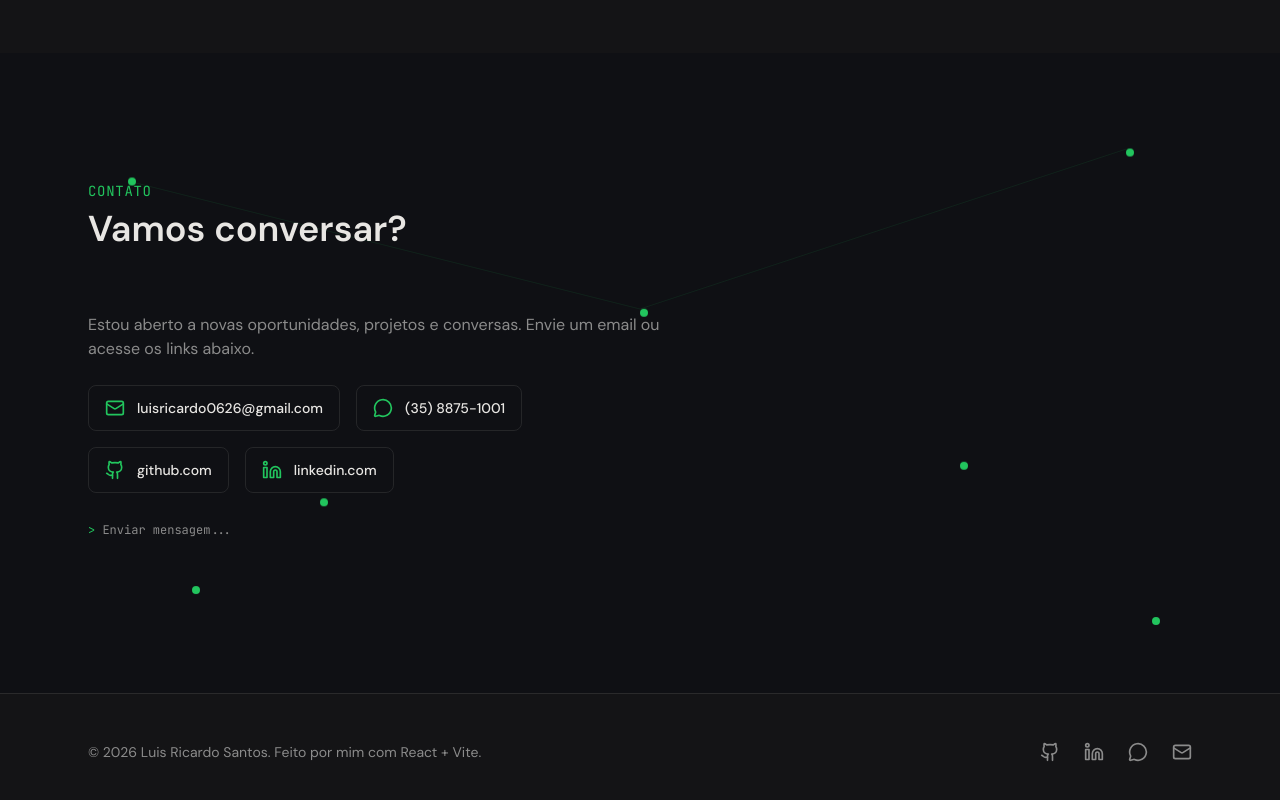
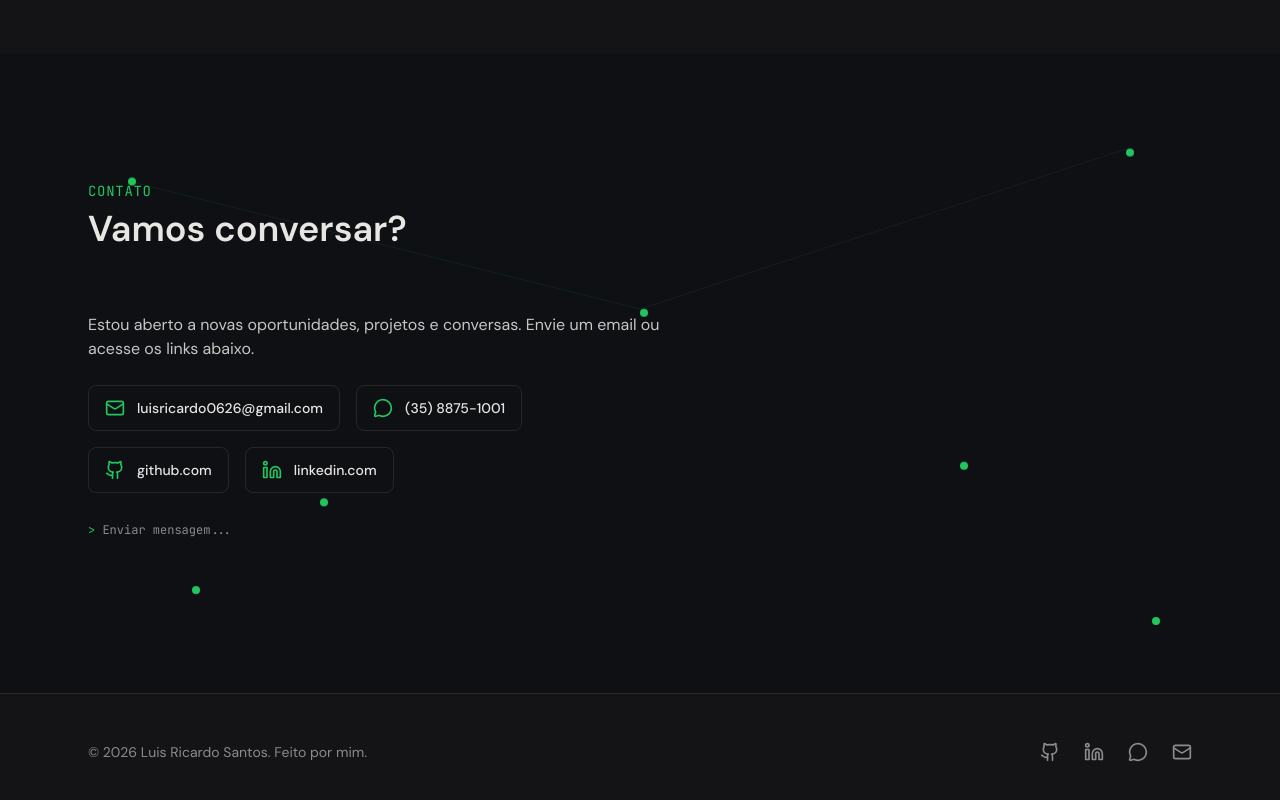
Before and after one commit to luisricar-do/me, a React (Vite) app: page / in a window 1280 px wide. Shown: the part 4382-5182 px from the top of the page. Built offline with nearby package versions, Linux system fonts and the light colour scheme.

Commit message:
Update footer text, adjust contact section styling, and modify project dates for accuracy

```diff
--- a/src/components/layout/Footer.jsx
+++ b/src/components/layout/Footer.jsx
@@ -20,7 +20,7 @@ export function Footer() {
     >
       <div className="mx-auto max-w-6xl px-6 py-12 flex flex-col md:flex-row items-center justify-between gap-6">
         <p className="text-sm text-[var(--color-muted)]">
-          © {new Date().getFullYear()} {site.name}. Feito por mim com React + Vite.
+          © {new Date().getFullYear()} {site.name}. Feito por mim.
         </p>
         <ul className="flex items-center gap-6">
           {social.map(({ href, icon: Icon, label }) => (
--- a/src/components/sections/Contact.jsx
+++ b/src/components/sections/Contact.jsx
@@ -55,7 +55,7 @@ export function Contact() {
           viewport={{ once: true }}
           transition={{ duration: 0.5 }}
         >
-          <p className="text-[var(--color-muted)]">
+          <p className="text-[var(--color-ink)]/85">
             Estou aberto a novas oportunidades, projetos e conversas. Envie um
             email ou acesse os links abaixo.
           </p>
--- a/src/data/projects.js
+++ b/src/data/projects.js
@@ -17,8 +17,8 @@ export const projects = [
     description: "Plataforma de cursos de programação do zero ao código. Cursos em markdown, slides em PDF e trilhas de aprendizado.",
     tags: ["JavaScript", "React", "Vite", "Education"],
     href: "https://github.com/luisricar-do/codear",
-    date: "2026-03-04",
-    dateFormatted: () => format(new Date("2026-03-04"), "MMMM yyyy", { locale: ptBR }),
+    date: "2026-01-04",
+    dateFormatted: () => format(new Date("2026-01-04"), "MMMM yyyy", { locale: ptBR }),
   },
   {
     id: "me",
@@ -35,7 +35,7 @@ export const projects = [
     description: "Sistema configurável via low code, desenvolvido para otimizar a gestão e acompanhamento de atividades. Projeto da tech4humans-brasil.",
     tags: ["TypeScript", "Low code"],
     href: "https://github.com/tech4humans-brasil/streamline",
-    date: "2026-03-02",
-    dateFormatted: () => format(new Date("2026-03-02"), "MMMM yyyy", { locale: ptBR }),
+    date: "2024-11-02",
+    dateFormatted: () => format(new Date("2024-11-02"), "MMMM yyyy", { locale: ptBR }),
   },
 ]
```
